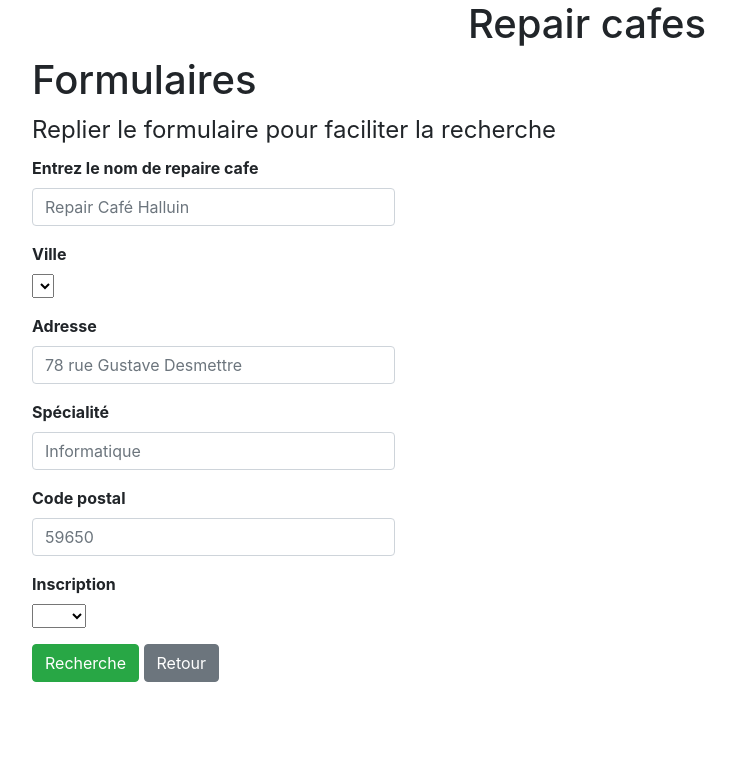
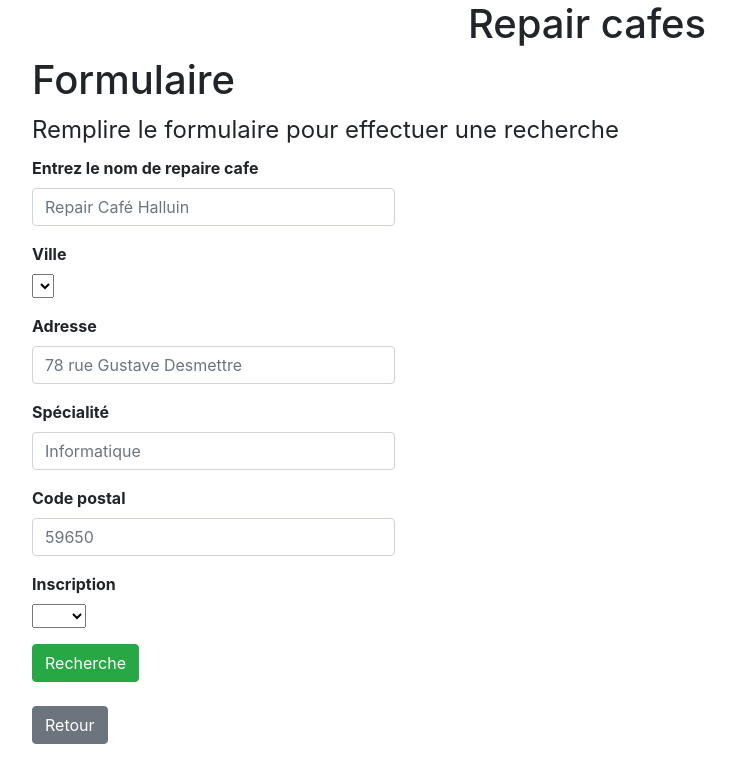
Before and after one commit to sebtex1/TP_NoSQL_VFYSK, a Flask app: page /search in a window 1280 px wide. Shown: the top 783 px of the page, without its empty margins (53-789 px from the left). Run offline with Flask 2, Linux system fonts and the light colour scheme; data that the repository does not hold is empty; some libraries are stand-ins or nearby versions.

Commit message:
Correction01

```diff
--- a/Flask_api/templates/pages/recherche.html
+++ b/Flask_api/templates/pages/recherche.html
@@ -4,9 +4,9 @@
   <div class="container">
       <h1 class="text-center">Repair cafes</h1>
   <div class="container-">
-    <h1>Formulaires</h1>
+    <h1>Formulaire</h1>
     <form method="post" class="needs-validation" novalidate>
-      <legend>Replier le formulaire pour faciliter la recherche</legend>
+      <legend>Remplire le formulaire pour effectuer une recherche</legend>
         <div class="form-row">
           <div class="col-md-4 mb-3">
             <b><label for="nom">Entrez le nom de repaire cafe</label></b>
@@ -55,8 +55,9 @@
           </div>
         </div>
         <button name="submit" class="btn btn-success" type="submit">Recherche</button>
-        <button class="btn btn-secondary" class="btn btn-dark" href="/">Retour</button>
     </form>
+    <br/>
+    <a class="btn btn-secondary" class="btn btn-dark" href="/">Retour</a>
   </div>
 </div>
 {% endblock %}
```
